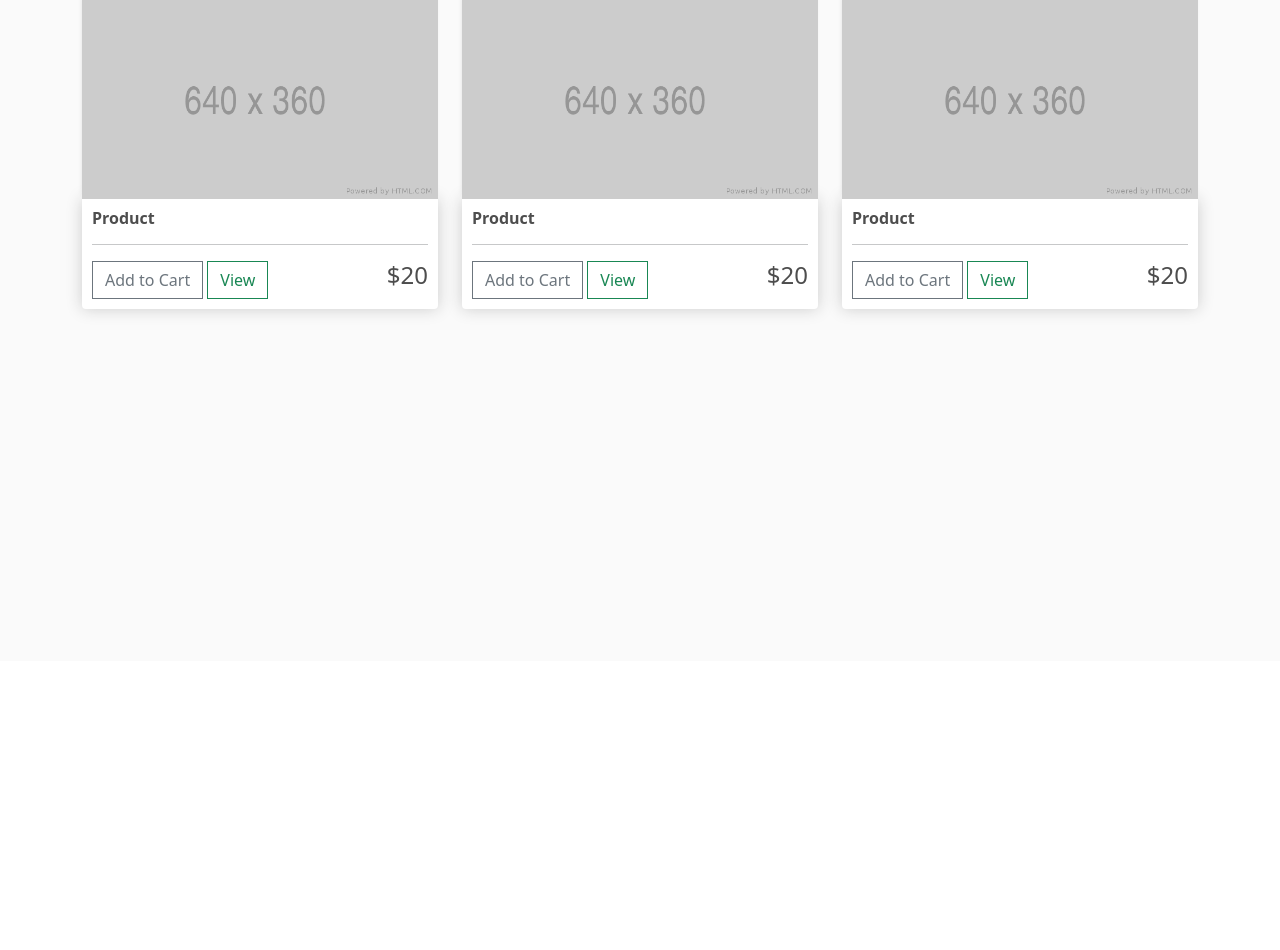
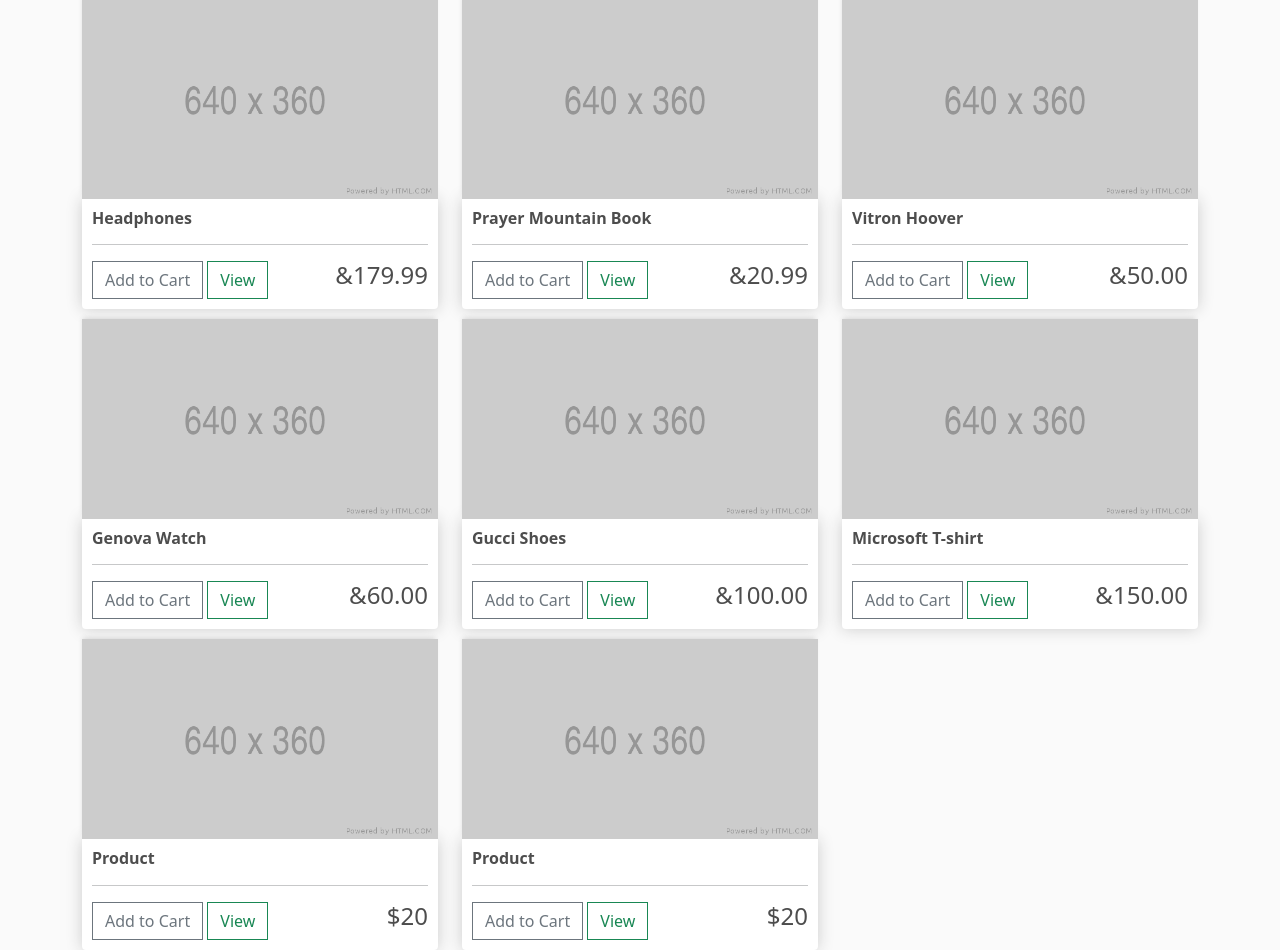
Before and after one commit to DavidSaruni/Django-Ecommerce-Site, a Django app: page / in a window 1280 px wide. Shown: the part 139-1089 px from the top of the page. Before the commit the page ends 456 px from the top, so only its background shows below. Run offline with Django 4.2, Linux system fonts and the light colour scheme; data comes from the database, SQL or seed files in the repository; both versions use the stored data as it was after the commit.

Commit message:
store reading from db

```diff
--- a/shop/templates/shop/store.html
+++ b/shop/templates/shop/store.html
@@ -2,16 +2,18 @@
 {% load static %}
 {% block content %}
     <div class="row">
+        {% for product in products %}
         <div class="col-lg-4">
             <img class="thumbnail" src="{% static 'images/placeholder.png' %}" alt="">
             <div class="box-element product">
-                <h6><strong>Product</strong></h6>
+                <h6><strong>{{product.name}}</strong></h6>
                 <hr>
                 <button class="btn btn-outline-secondary">Add to Cart</button>
                 <a class="btn btn-outline-success" href="#">View</a>
-                <h4 style="display: inline-block;float: right;">$20</h4>
+                <h4 style="display: inline-block;float: right;">&{{product.price|floatformat:2}}</h4>
             </div>
         </div>
+        {% endfor %}
         <div class="col-lg-4">
             <img class="thumbnail" src="{% static 'images/placeholder.png' %}" alt="">
             <div class="box-element product">
--- a/shop/views.py
+++ b/shop/views.py
@@ -1,9 +1,11 @@
 from django.shortcuts import render
+from .models import *
 
 # Create your views here.
 
 def store(request):
-    context = {}
+    products = Product.objects.all()
+    context = {"products":products}
     return render(request, 'shop/store.html', context)
 
 def cart(request):
```
Also changed, not shown: db.sqlite3.
